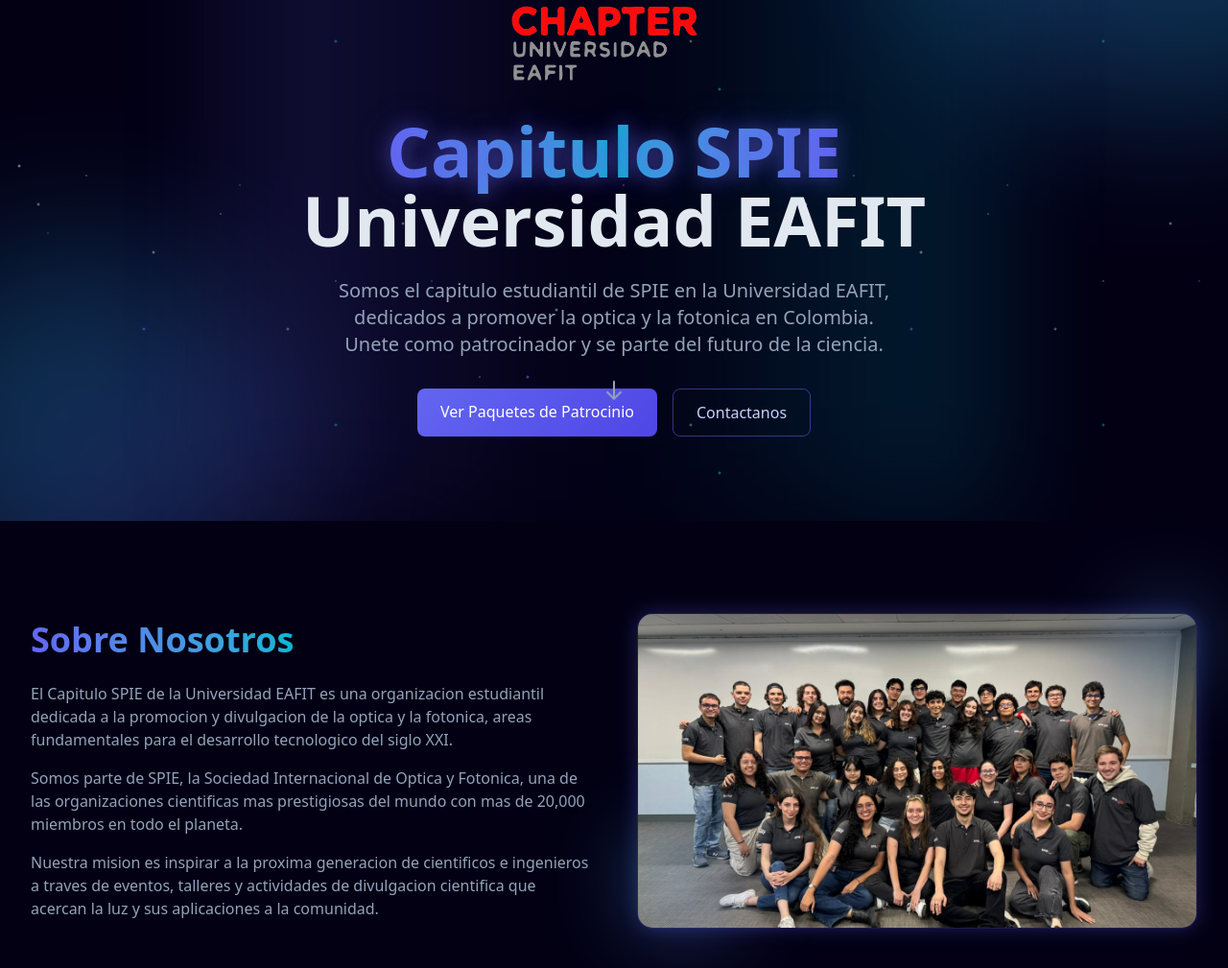
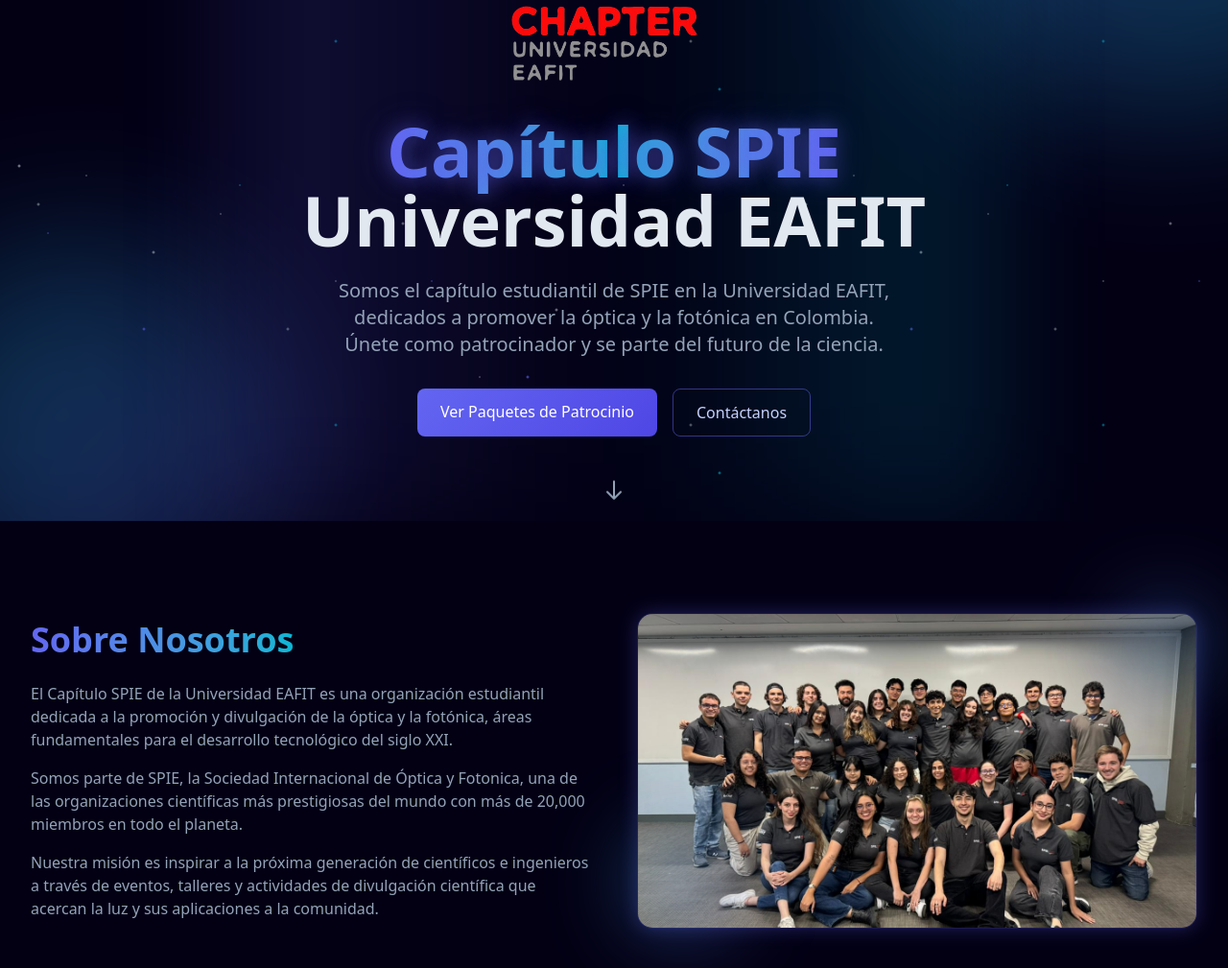
Before and after one commit to Manco312/SpiePatrocinadores, a Next.js app: page / in a window 1280 px wide. Shown: the part 257-1266 px from the top of the page at 96% size. Built offline with nearby package versions, Linux system fonts and the light colour scheme.

Commit message:
Tildes + UI Fixes

```diff
--- a/components/home/about-section.tsx
+++ b/components/home/about-section.tsx
@@ -13,13 +13,13 @@
             </h2>
             <div className="space-y-4 text-muted-foreground">
               <p>
-                El Capitulo SPIE de la Universidad EAFIT es una organizacion estudiantil dedicada a la promocion y divulgacion de la optica y la fotonica, areas fundamentales para el desarrollo tecnologico del siglo XXI.
+                El Capítulo SPIE de la Universidad EAFIT es una organización estudiantil dedicada a la promoción y divulgación de la óptica y la fotónica, áreas fundamentales para el desarrollo tecnológico del siglo XXI.
               </p>
               <p>
-                Somos parte de SPIE, la Sociedad Internacional de Optica y Fotonica, una de las organizaciones cientificas mas prestigiosas del mundo con mas de 20,000 miembros en todo el planeta.
+                Somos parte de SPIE, la Sociedad Internacional de Óptica y Fotonica, una de las organizaciones científicas más prestigiosas del mundo con más de 20,000 miembros en todo el planeta.
               </p>
               <p>
-                Nuestra mision es inspirar a la proxima generacion de cientificos e ingenieros a traves de eventos, talleres y actividades de divulgacion cientifica que acercan la luz y sus aplicaciones a la comunidad.
+                Nuestra misión es inspirar a la próxima generación de científicos e ingenieros a través de eventos, talleres y actividades de divulgación científica que acercan la luz y sus aplicaciones a la comunidad.
               </p>
             </div>
           </div>
--- a/components/home/event-section.tsx
+++ b/components/home/event-section.tsx
@@ -21,10 +21,10 @@
                   </span>
                 </h2>
                 <p className="text-muted-foreground text-lg mb-6 text-balance">
-                  Nuestro evento insignia dedicado a la optica y la fotonica.
+                  Nuestro evento insignia dedicado a la óptica y la fotónica.
                   Una semana llena de charlas, talleres, demostraciones y
                   actividades que celebran la luz y sus infinitas aplicaciones
-                  en la ciencia y la tecnologia.
+                  en la ciencia y la tecnología.
                 </p>
 
                 <div className="grid sm:grid-cols-2 gap-4">
@@ -35,7 +35,7 @@
                       </svg>
                     </div>
                     <div>
-                      <h4 className="font-semibold text-sm">5 Dias de Evento</h4>
+                      <h4 className="font-semibold text-sm">5 Días de Evento</h4>
                       <p className="text-muted-foreground text-sm">Actividades continuas</p>
                     </div>
                   </div>
@@ -59,7 +59,7 @@
                       </svg>
                     </div>
                     <div>
-                      <h4 className="font-semibold text-sm">Talleres Practicos</h4>
+                      <h4 className="font-semibold text-sm">Talleres Prácticos</h4>
                       <p className="text-muted-foreground text-sm">Experiencia hands-on</p>
                     </div>
                   </div>
@@ -72,7 +72,7 @@
                     </div>
                     <div>
                       <h4 className="font-semibold text-sm">Demostraciones</h4>
-                      <p className="text-muted-foreground text-sm">Ciencia en accion</p>
+                      <p className="text-muted-foreground text-sm">Ciencia en acción</p>
                     </div>
                   </div>
                 </div>
--- a/components/home/hero-section.tsx
+++ b/components/home/hero-section.tsx
@@ -25,16 +25,16 @@
 
         <h1 className="text-4xl sm:text-5xl md:text-7xl font-bold mb-6">
           <span className="bg-gradient-to-r from-primary via-accent to-primary bg-clip-text text-transparent glow-text">
-            Capitulo SPIE
+            Capítulo SPIE
           </span>
           <br />
           <span className="text-foreground">Universidad EAFIT</span>
         </h1>
 
         <p className="text-lg sm:text-xl text-muted-foreground max-w-3xl mx-auto mb-8 text-balance">
-          Somos el capitulo estudiantil de SPIE en la Universidad EAFIT,
-          dedicados a promover la optica y la fotonica en Colombia.
-          Unete como patrocinador y se parte del futuro de la ciencia.
+          Somos el capítulo estudiantil de SPIE en la Universidad EAFIT,
+          dedicados a promover la óptica y la fotónica en Colombia.
+          Únete como patrocinador y se parte del futuro de la ciencia.
         </p>
 
         <div className="flex flex-col sm:flex-row gap-4 justify-center">
@@ -42,12 +42,12 @@
             Ver Paquetes de Patrocinio
           </Link>
           <Link href="/contacto" className="btn-secondary text-center">
-            Contactanos
+            Contáctanos
           </Link>
         </div>
-
+      </div>
       {/* Scroll indicator */}
-        <div className="absolute bottom-8 left-1/2 -translate-x-1/2 animate-bounce">
+      <div className="absolute bottom-4 left-1/2 -translate-x-1/2 animate-bounce">
         <svg
           className="w-6 h-6 text-muted-foreground"
           fill="none"
@@ -62,7 +62,6 @@
           />
         </svg>
       </div>
-      </div>
     </section>
   );
 }
--- a/components/home/sponsors-section.tsx
+++ b/components/home/sponsors-section.tsx
@@ -23,7 +23,7 @@
           </h2>
           <p className="text-muted-foreground max-w-2xl mx-auto text-balance">
             Empresas e instituciones que han confiado en nosotros y apoyan
-            la divulgacion cientifica en Colombia.
+            la divulgación científica en Colombia.
           </p>
         </div>
 
@@ -45,7 +45,7 @@
         </div>
 
         <p className="text-center text-muted-foreground mt-8 text-sm">
-          Quieres ver tu logo aqui? Contactanos para ser parte de nuestros patrocinadores.
+          ¿Quieres ver tu logo aquí? Contáctanos para ser parte de nuestros patrocinadores.
         </p>
       </div>
     </section>
--- a/components/home/stats-section.tsx
+++ b/components/home/stats-section.tsx
@@ -108,7 +108,7 @@
           </h2>
           <p className="text-muted-foreground max-w-2xl mx-auto text-balance">
             Cifras que demuestran el impacto de nuestra comunidad en redes sociales
-            y el potencial de exposicion para nuestros patrocinadores.
+            y el potencial de exposición para nuestros patrocinadores.
           </p>
         </div>
 
--- a/components/packages/packages-list.tsx
+++ b/components/packages/packages-list.tsx
@@ -42,7 +42,7 @@
           <div className="flex-1">
             <div className="relative">
               <svg
-                className="absolute left-3 top-1/2 -translate-y-1/2 w-5 h-5 text-muted-foreground"
+                className="absolute right-3 top-1/2 -translate-y-1/2 w-5 h-5 text-muted-foreground"
                 fill="none"
                 stroke="currentColor"
                 viewBox="0 0 24 24"
```
Lines whose indentation alone changed are shown as unchanged.
